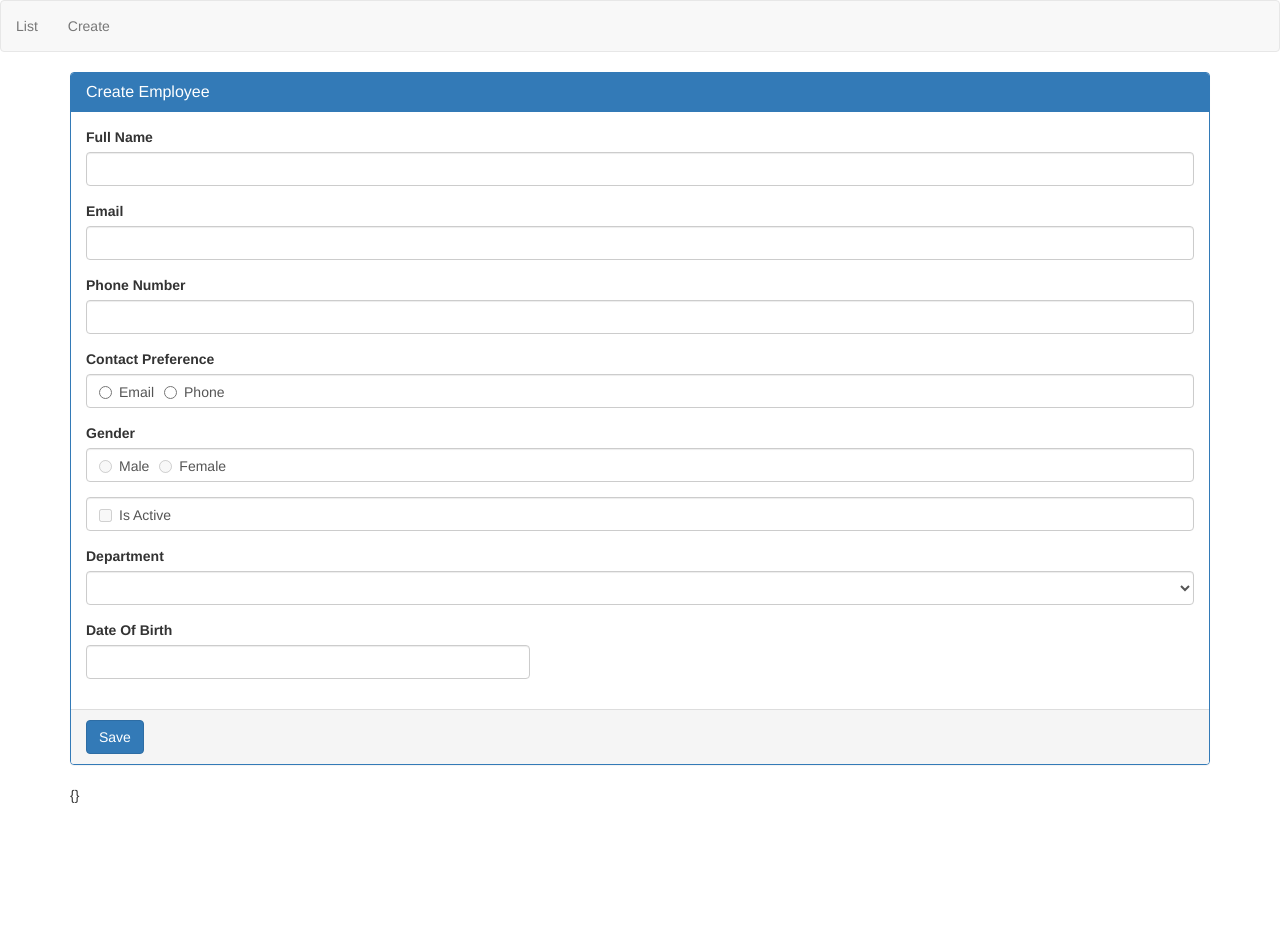
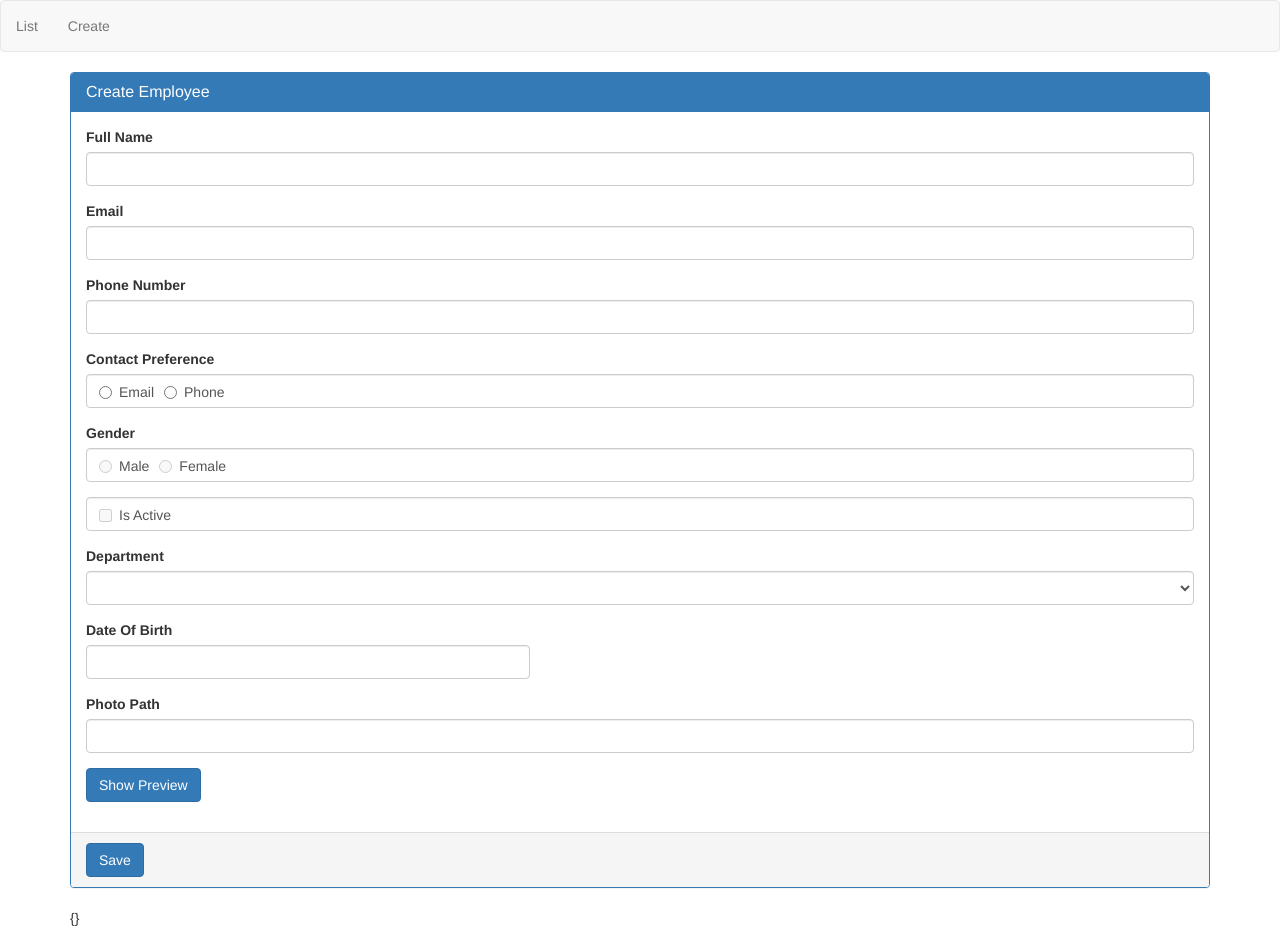
Before and after one commit to toan09sk/AngularLearning, an Angular app: page /create in a window 1280 px wide. Before the commit the page ends 805 px from the top, so only its background shows below. Built offline with nearby package versions, Linux system fonts and the light colour scheme.

Commit message:
video 11: Angular ngif directive

```diff
--- a/src/app/create-employee.component.html
+++ b/src/app/create-employee.component.html
@@ -73,6 +73,22 @@
                 </div>
             </div>
 
+            <div class="form-group">
+                <label for="photoPath">Photo Path</label>
+                <input id="photoPath" type="text" class="form-control"
+                        name="photoPath" [(ngModel)]="photoPath">
+              </div>
+
+              <div class="form-group">
+                <img [src]="photoPath" height="200" width="200" *ngIf="previewPhoto"/>
+              </div>
+
+              <div class="form-group">
+                <button (click)="togglePhotoPreview()" class="btn btn-primary">
+                  {{previewPhoto ? "Hide " : "Show " }} Preview
+                </button>
+              </div>
+
         </div>
 
         <div class="panel-footer">
--- a/src/app/create-employee.component.ts
+++ b/src/app/create-employee.component.ts
@@ -8,6 +8,7 @@ import { BsDatepickerConfig } from 'ngx-bootstrap/datepicker/public_api';
   styleUrls: ['./create-employee.component.scss']
 })
 export class CreateEmployeeComponent implements OnInit {
+  previewPhoto = false;
   datePickerConfig: Partial<BsDatepickerConfig>;
   departments: Department[] = [
     { id: 1, name: 'Help Desk' },
@@ -30,6 +31,10 @@ export class CreateEmployeeComponent implements OnInit {
   ngOnInit() {
   }
 
+  togglePhotoPreview() {
+    this.previewPhoto = !this.previewPhoto;
+  }
+
   saveEmployee(employeeForm: NgForm): void {
     console.log(employeeForm);
   }
```
Also changed, not shown: 1 other file (tests, documents, lock files or other folders).
